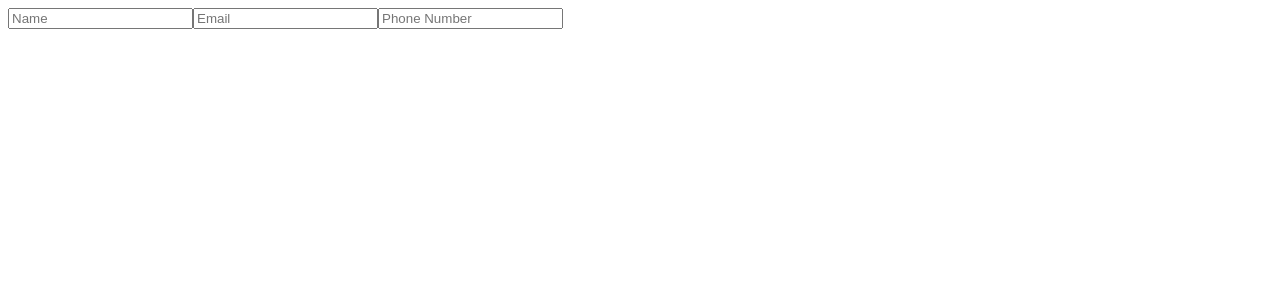
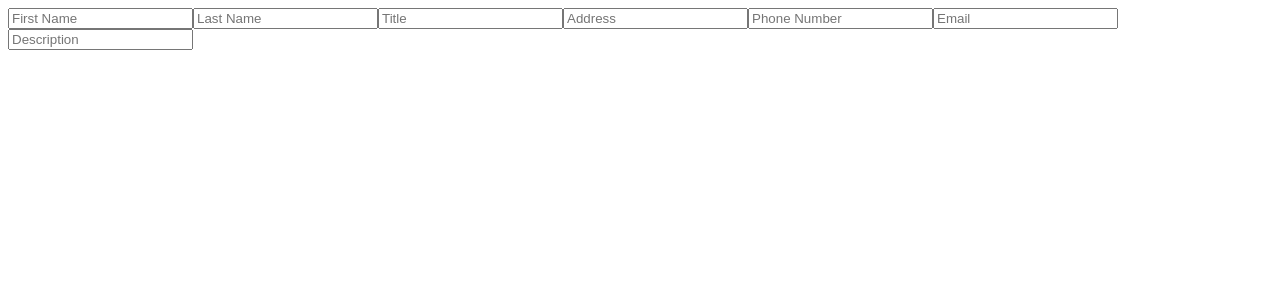
Before and after one commit to Joel-Singh/cv-project, a React (Create React App) app: page / in a window 1280 px wide. Shown: the top 300 px of the page. Built offline with nearby package versions, Linux system fonts and the light colour scheme.

Commit message:
Add and rearrange inputs in PersonalInformation

```diff
--- a/src/components/PersonalInformation.js
+++ b/src/components/PersonalInformation.js
@@ -8,9 +8,13 @@ export default class PersonalInformation extends Component {
   render() {
     return (
       <div>
-        <input placeholder="Name" type="text" />
+        <input placeholder="First Name" type="text" />
+        <input placeholder="Last Name" type="text" />
+        <input placeholder="Title" type="text" />
+        <input placeholder="Address" type="text" />
+        <input placeholder="Phone Number" type="number" />
         <input placeholder="Email" type="text" />
-        <input placeholder="Phone Number" type="number" />
+        <input placeholder="Description" type="text" />
       </div>
     )
   }
```
